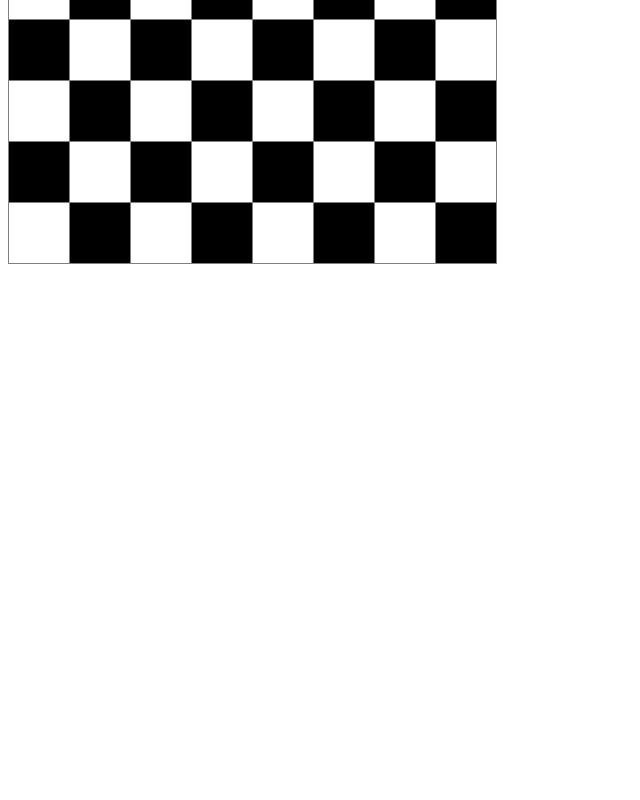
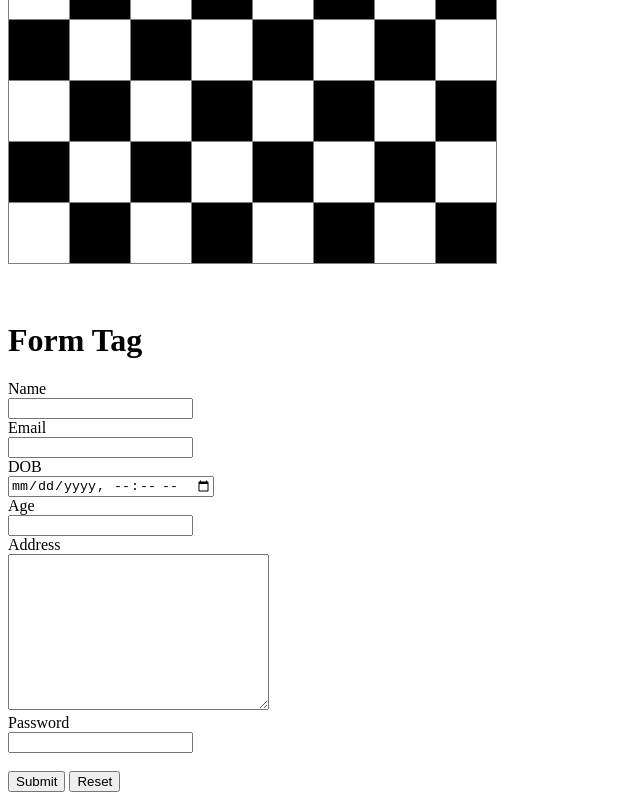
Before and after one commit to ABHIJITSHENDE1/Kantara, a plain HTML site: page index.htm in a window 1280 px wide. Shown: the part 4053-4853 px from the top of the page, without its empty margins (0-640 px from the left). Before the commit the page ends 4325 px from the top, so only its background shows below. Drawn offline with Linux system fonts and the light colour scheme.

Commit message:
Form Tag

```diff
--- a/index.htm
+++ b/index.htm
@@ -251,6 +251,41 @@
         <td bgcolor="black"></td>
     </tr>
    </table>
+<br>
+<br>
+
+    <h1>Form Tag</h1>
+
+   <form action="#" method="get">
+    <label for="name">Name</label>
+    <br>
+    <input type="text" name="" id="name">
+    <br>
+    <label for="email">Email</label>
+    <br>
+    <input type="email" name="" id="email">
+    <br>
+    <label for="Dob">DOB</label>
+    <br>
+    <input type="datetime-local" name="" id="Dob">
+    <br>
+    <label for="age">Age</label>
+    <br>
+    <input type="number" name="" id="age">
+    <br>
+    <label for="address">Address</label>
+    <br>
+    <textarea name="" id="address" cols="30" rows="10"></textarea>
+    <br>
+    <label for="password">Password</label>
+    <br>
+    <input type="password" name="" id="passowrd">
+    <br>
+    <br>
+    <input type="submit" value="Submit">
+    <input type="reset" value="Reset">
+   </form>
+
 
 
 
```
